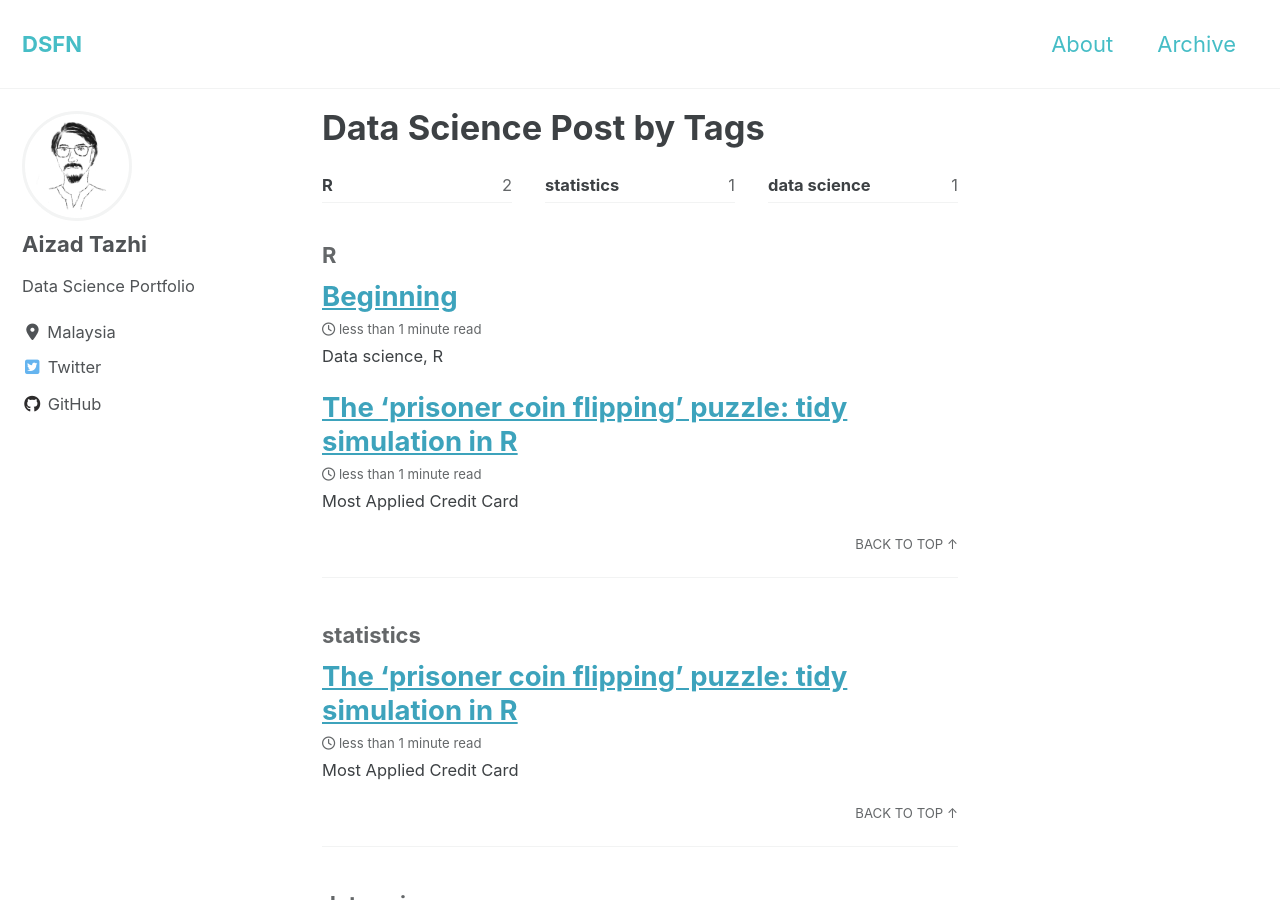
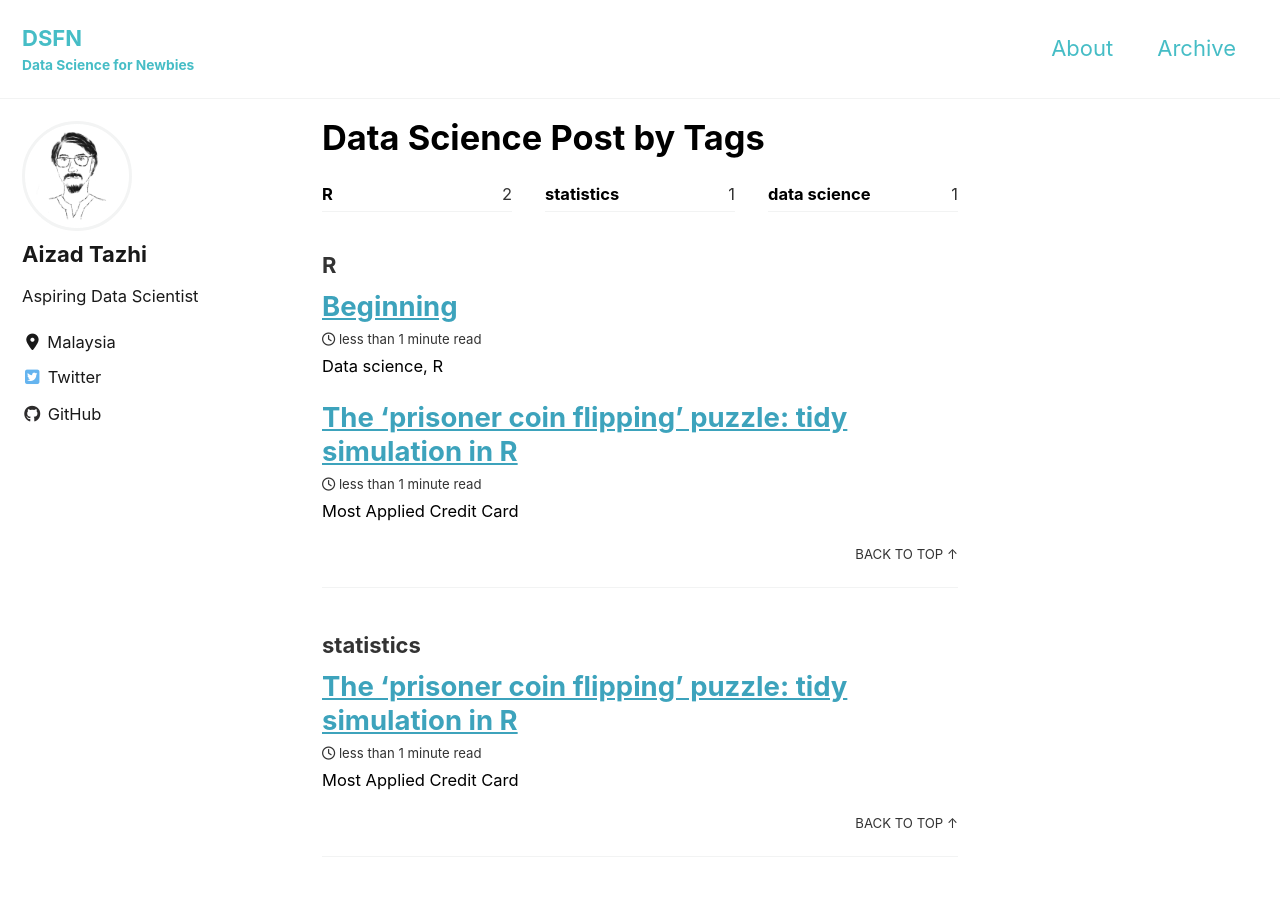
Before and after one commit to aizad1125/aizad1125.github.io, a Jekyll site: the page built from _pages/datawrangling.md, in a window 1280 px wide and 900 px high. Built offline with Jekyll 4.4.1, drawn with Linux system fonts in a browser that asks for light colours; cached includes are drawn as plain includes; nearby versions of some CDN libraries.

Commit message:
update css and config

```diff
--- a/_config.yml
+++ b/_config.yml
@@ -20,7 +20,7 @@ minimal_mistakes_skin    : "default" # "air", "aqua", "contrast", "dark", "dirt"
 locale                   : "en-US"
 title                    : "DSFN"
 title_separator          : "|"
-subtitle                 : # site tagline that appears below site title in masthead
+subtitle                 : "Data Science for Newbies"
 name                     : "Aizad Tazhi"
 description              : "Data Science Portfolio"
 url                      : # the base hostname & protocol for your site e.g. "https://mmistakes.github.io"
@@ -97,7 +97,7 @@ analytics:
 author:
   name             : "Aizad Tazhi"
   avatar           : "/images/bio.jpg" # path of avatar image, e.g. "/assets/images/bio-photo.jpg"
-  bio              : "Data Science Portfolio"
+  bio              : "Aspiring Data Scientist"
   location         : "Malaysia"
   email            :
   links:
--- a/_sass/minimal-mistakes/_variables.scss
+++ b/_sass/minimal-mistakes/_variables.scss
@@ -56,15 +56,16 @@ $h-size-6: 1em !default; // ~16px
    ========================================================================== */
 
 $gray: #7a8288 !default;
+$black: #000 !default;
 $dark-gray: mix(#000, $gray, 50%) !default;
-$darker-gray: mix(#000, $gray, 60%) !default;
+$darker-gray: mix(#000, $gray, 70%) !default;
 $light-gray: mix(#fff, $gray, 50%) !default;
 $lighter-gray: mix(#fff, $gray, 90%) !default;
 
 $background-color: #fff !default;
 $code-background-color: #fafafa !default;
 $code-background-color-dark: $light-gray !default;
-$text-color: $dark-gray !default;
+$text-color: $black !default;
 $muted-text-color: mix(#fff, $text-color, 20%) !default;
 $border-color: $lighter-gray !default;
 $form-background-color: $lighter-gray !default;
```
